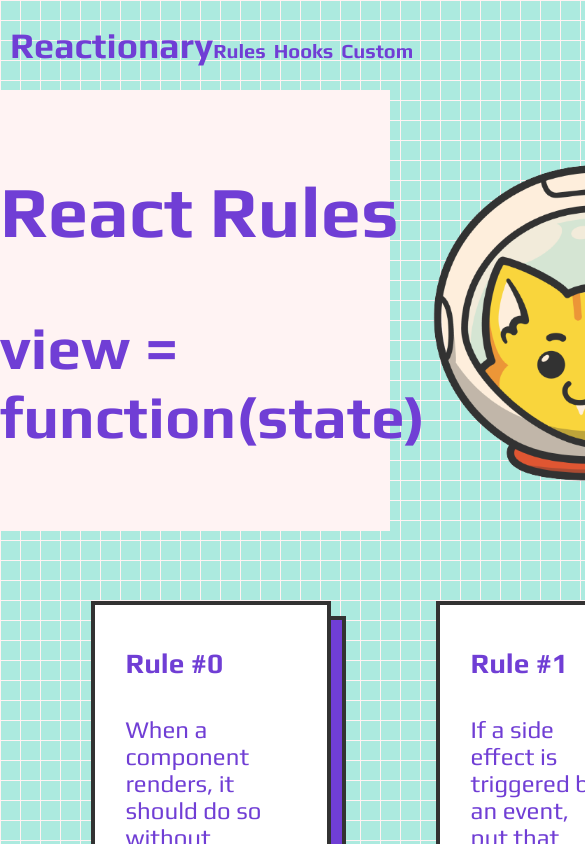
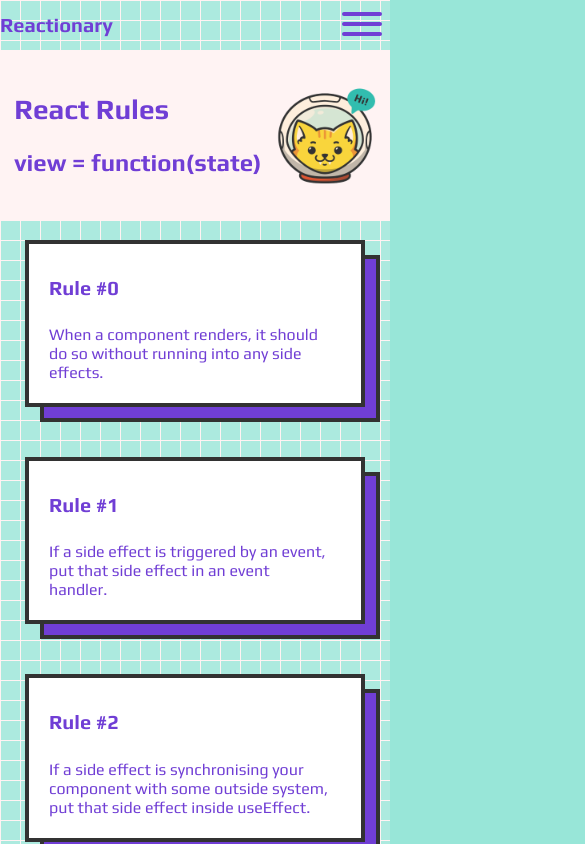
Before and after one commit to katrinkan/reactionary, a Next.js app: page /rules in a window 390 px wide. Shown: the top 844 px of the page, 585 px wide, since content can reach past the window. Built offline with nearby package versions, Linux system fonts and the light colour scheme.

Commit message:
added responsive nav

```diff
--- /dev/null
+++ b/app/components/nav.js
@@ -0,0 +1,37 @@
+"use client";
+import Link from "next/link";
+import { useState } from "react";
+
+const menuList = [
+  { text: "Rules", href: "/rules" },
+  { text: "Hooks", href: "/hooks" },
+  { text: "Custom", href: "/custom" },
+];
+
+export default function Nav() {
+  const [isOpen, setIsOpen] = useState(false);
+
+  return (
+    <div className="nav">
+      <h1>
+        <Link href="/rules" className="homeLink">
+          Reactionary
+        </Link>
+      </h1>
+      <div onClick={() => setIsOpen(!isOpen)} className="menuBar">
+        <div></div>
+        <div></div>
+        <div></div>
+      </div>
+      <div className={`${isOpen ? "open" : ""} menuList`}>
+        {menuList.map((menu, index) => (
+          <div key={index}>
+            <Link href={menu.href} className="menuLink">
+              {menu.text}
+            </Link>
+          </div>
+        ))}
+      </div>
+    </div>
+  );
+}
--- a/app/custom/styles.module.css
+++ b/app/custom/styles.module.css
@@ -1,3 +1,5 @@
 .codeframe {
   padding-left: 20px;
+  width: 95%;
+  height: 300px;
 }
--- a/app/globals.css
+++ b/app/globals.css
@@ -1,6 +1,5 @@
 html {
   background-color: #98e6d8;
-
   opacity: 0.8;
   background-image: linear-gradient(#fff1f1 1px, transparent 1px),
     linear-gradient(to right, #fff1f1 1px, #98e6d8 1px);
@@ -42,11 +41,10 @@
 footer > h4 {
   padding-left: 20px;
 }
-.container {
+.nav {
   display: flex;
   justify-content: space-between;
   align-items: baseline;
-  margin: 0 10px;
 }
 .header {
   display: flex;
@@ -55,17 +53,38 @@
   align-items: center;
   padding: 20px 0;
 }
+.menuBar {
+  display: none;
+  position: absolute;
+  top: 0.75rem;
+  right: 0.5rem;
+  flex-direction: column;
+  row-gap: 6px;
+  cursor: pointer;
+}
+.menuBar div {
+  width: 40px;
+  height: 4px;
+  border-radius: 2px;
+  background-color: #4d0ecb;
+}
+.menuList {
+  display: flex;
+}
+
 .menuLink {
   padding-right: 8px;
   color: #4d0ecb;
   text-decoration: none;
   font-size: 20px;
   font-weight: 700;
+  transition: all 0.2s;
 }
 .menuLink:hover {
   color: #fff1f1;
   background-color: #4d0ecb;
 }
+
 .gridContainer {
   display: grid;
   grid-template-columns: 1fr 1fr;
@@ -91,3 +110,60 @@
   color: #fff1f1;
   background-color: #4d0ecb;
 }
+@media (max-width: 500px) {
+  html {
+    width: 100%;
+  }
+  h1 {
+    font-size: 20px;
+  }
+  h2 {
+    font-size: 28px;
+  }
+  h3 {
+    font-size: 24px;
+  }
+  h4 {
+    font-size: 20px;
+    padding-left: 10px;
+  }
+  p {
+    font-size: 16px;
+    padding-left: 10px;
+  }
+  .menuBar {
+    display: flex;
+  }
+
+  .nav {
+    flex-direction: column;
+    align-items: start;
+  }
+  .menuList {
+    display: none;
+    flex-direction: column;
+    width: 100%;
+    margin-bottom: 20px;
+    padding: 20px 0;
+    text-align: center;
+  }
+  .menuList.open {
+    display: flex;
+    background-color: #fff1f1;
+  }
+
+  .gridContainer {
+    grid-template-columns: 1fr;
+    padding: 0;
+  }
+  .gridItem {
+    width: 80%;
+  }
+  .image {
+    width: 100px;
+    height: 100px;
+  }
+  .lastItem {
+    margin-bottom: 30px;
+  }
+}
--- a/app/hooks/page.js
+++ b/app/hooks/page.js
@@ -16,6 +16,7 @@
           alt="Cat in space helmet is happy"
           width={350}
           height={350}
+          className="image"
         />
       </section>
       <section>
@@ -60,7 +61,7 @@
               use inside useEffect.
             </p>
           </div>
-          <div className="gridItem">
+          <div className="gridItem lastItem">
             <h4>useSyncExternalStore</h4>
             <p>
               In scenarios where a piece of non-React state is already being
@@ -100,7 +101,7 @@
               a shallow comparison.
             </p>
           </div>
-          <div className="gridItem">
+          <div className="gridItem lastItem">
             <h4>useCallback</h4>
             <p>
               Any function you create with useCallback will not be re-created on
--- a/app/layout.js
+++ b/app/layout.js
@@ -1,6 +1,6 @@
-import Link from "next/link";
 import "./globals.css";
 import { Play } from "next/font/google";
+import Nav from "./components/nav";
 
 const play = Play({
   weight: ["400", "700"],
@@ -19,24 +19,7 @@
     <html lang="en">
       <body className={play.className}>
         <header>
-          <div className="container">
-            <h1>
-              <Link href="/rules" className="homeLink">
-                Reactionary
-              </Link>
-            </h1>
-            <span>
-              <Link href="/rules" className="menuLink">
-                Rules
-              </Link>
-              <Link href="/hooks" className="menuLink">
-                Hooks
-              </Link>
-              <Link href="/custom" className="menuLink">
-                Custom
-              </Link>
-            </span>
-          </div>
+          <Nav />
         </header>
 
         <main>{children}</main>
--- a/app/rules/page.js
+++ b/app/rules/page.js
@@ -15,6 +15,7 @@
           alt="Cat in space helmet saying Hi"
           width={350}
           height={350}
+          className="image"
         />
       </section>
       <section>
@@ -48,7 +49,7 @@
               the screen, put that side effect inside useLayoutEffect.
             </p>
           </div>
-          <div className="gridItem">
+          <div className="gridItem lastItem">
             <h4>Rule #4</h4>
             <p>
               If a side effect is subscribing to an external store, use the
```
Also changed, not shown: app/custom/page.js (+3 -4 lines), app/utils/useClickAway.js (added, +26 -0 lines), package.json (+6 -6 lines), 1 other file (tests, documents, lock files or other folders).
